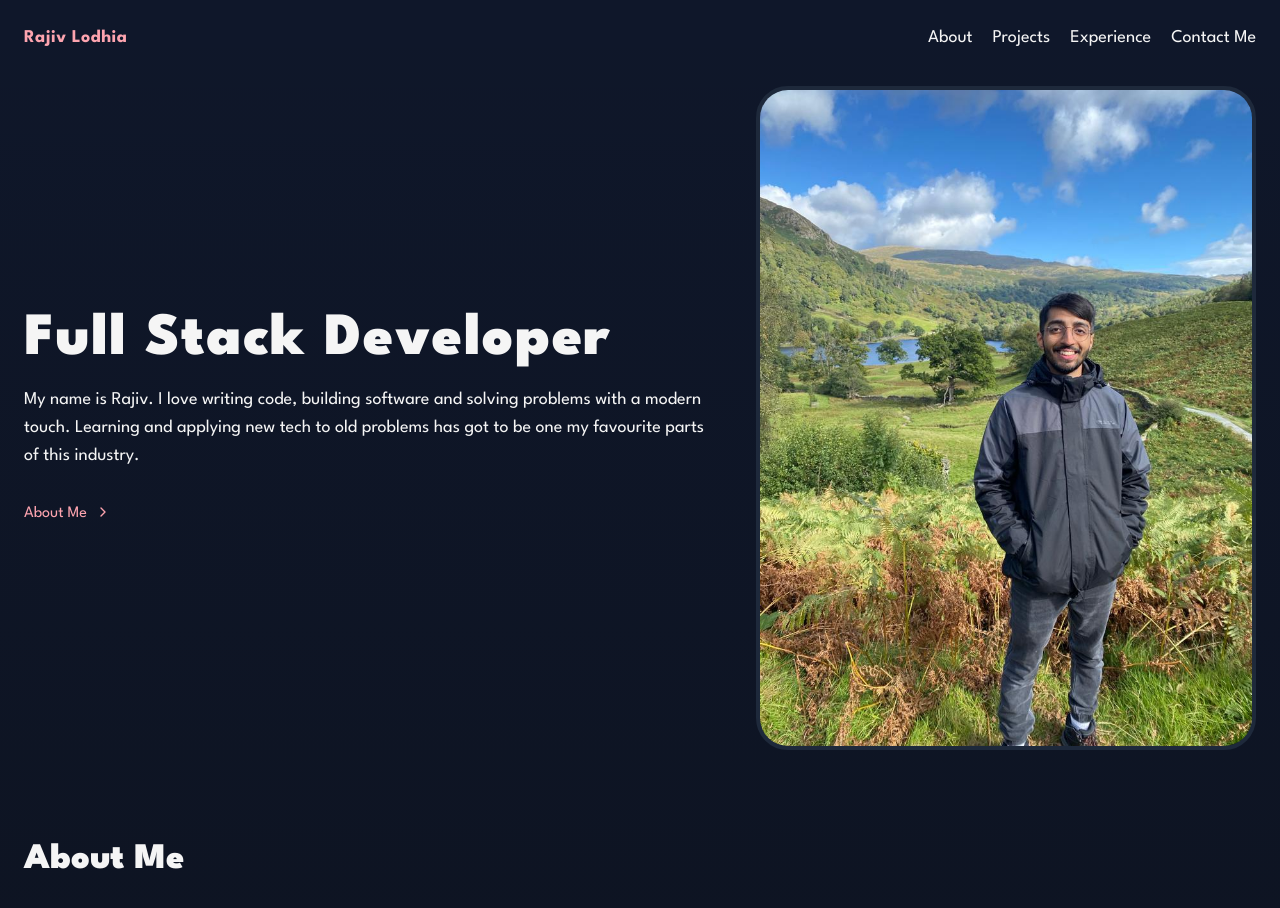
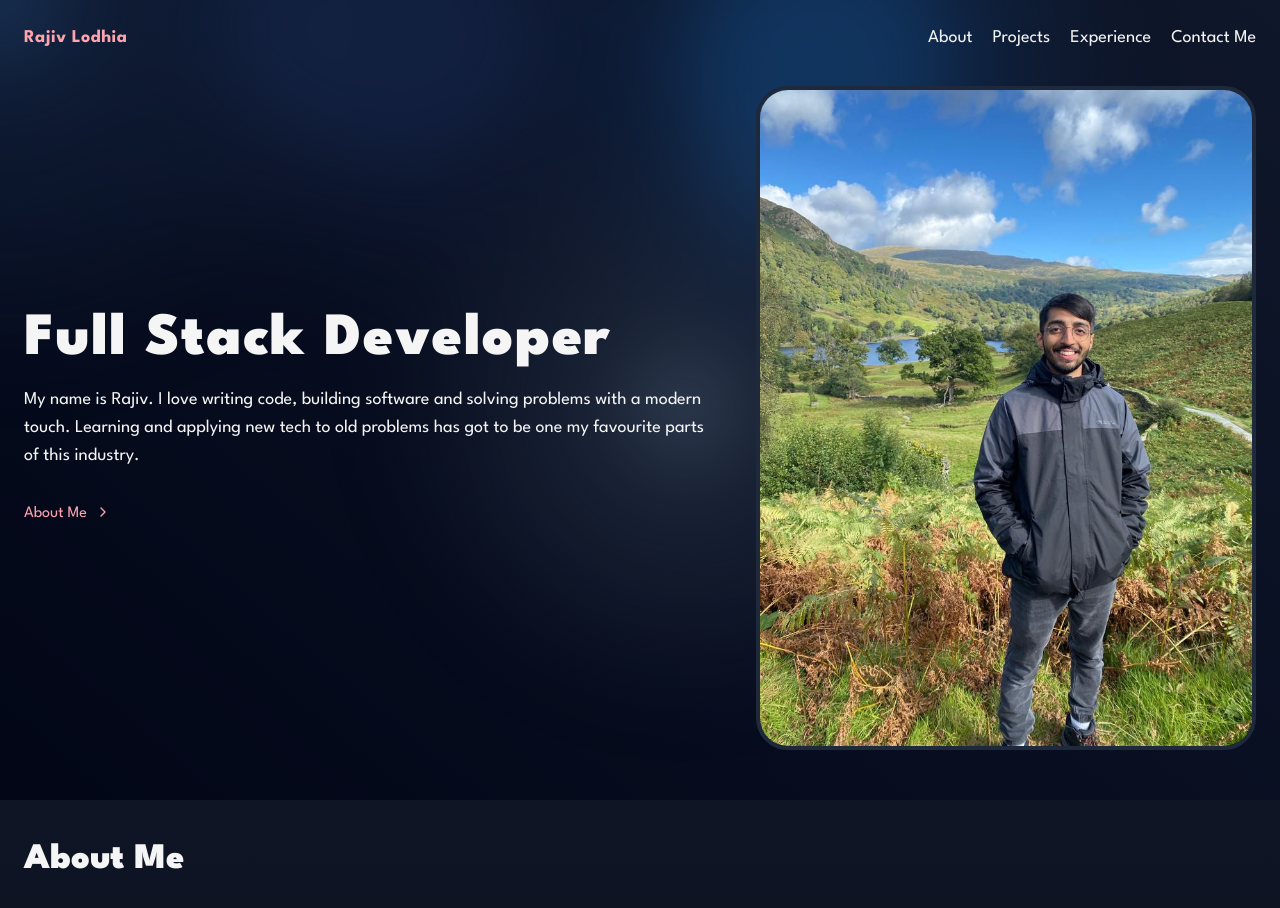
Before and after one commit to rajivlodhia/rajivlodhia, a Next.js app: page / in a window 1280 px wide. Shown: the top 908 px of the page. Built offline with nearby package versions, Linux system fonts and the light colour scheme.

Commit message:
Add background gradient animation

```diff
--- a/src/app/layout.tsx
+++ b/src/app/layout.tsx
@@ -3,6 +3,7 @@
 import './globals.css'
 import { cn } from '@/lib/utils'
 import _Link from '@/components/ui/_Link'
+import { BackgroundGradientAnimation } from '@/components/ui/background-gradient-animation'
 
 const font = League_Spartan({
     subsets: ['latin'],
@@ -19,6 +20,17 @@
         <html lang="en">
             <body className={cn(font.className, 'min-h-screen bg-slate-900')} style={{ scrollSnapType: 'y mandatory' }}>
                 {children}
+                <BackgroundGradientAnimation
+                    containerClassName="fixed -z-50"
+                    gradientBackgroundStart="rgb(2, 6, 23)"
+                    gradientBackgroundEnd="rgb(15, 23, 42)"
+                    firstColor="8, 15, 31"
+                    secondColor="18, 32, 64"
+                    thirdColor="17, 52, 94"
+                    fourthColor="51, 65, 85"
+                    fifthColor="31, 53, 84"
+                    pointerColor="24, 48, 82"
+                />
             </body>
         </html>
     )
--- /dev/null
+++ b/src/components/ui/background-gradient-animation.tsx
@@ -0,0 +1,170 @@
+'use client'
+
+import { cn } from '@/lib/utils'
+import { useEffect, useRef, useState } from 'react'
+
+export const BackgroundGradientAnimation = ({
+    gradientBackgroundStart = 'rgb(108, 0, 162)',
+    gradientBackgroundEnd = 'rgb(0, 17, 82)',
+    firstColor = '18, 113, 255',
+    secondColor = '221, 74, 255',
+    thirdColor = '100, 220, 255',
+    fourthColor = '200, 50, 50',
+    fifthColor = '180, 180, 50',
+    pointerColor = '140, 100, 255',
+    size = '80%',
+    blendingValue = 'hard-light',
+    children,
+    className,
+    interactive = true,
+    containerClassName,
+}: {
+    gradientBackgroundStart?: string
+    gradientBackgroundEnd?: string
+    firstColor?: string
+    secondColor?: string
+    thirdColor?: string
+    fourthColor?: string
+    fifthColor?: string
+    pointerColor?: string
+    size?: string
+    blendingValue?: string
+    children?: React.ReactNode
+    className?: string
+    interactive?: boolean
+    containerClassName?: string
+}) => {
+    const interactiveRef = useRef<HTMLDivElement>(null)
+
+    const [curX, setCurX] = useState(0)
+    const [curY, setCurY] = useState(0)
+    const [tgX, setTgX] = useState(0)
+    const [tgY, setTgY] = useState(0)
+    useEffect(() => {
+        document.body.style.setProperty('--gradient-background-start', gradientBackgroundStart)
+        document.body.style.setProperty('--gradient-background-end', gradientBackgroundEnd)
+        document.body.style.setProperty('--first-color', firstColor)
+        document.body.style.setProperty('--second-color', secondColor)
+        document.body.style.setProperty('--third-color', thirdColor)
+        document.body.style.setProperty('--fourth-color', fourthColor)
+        document.body.style.setProperty('--fifth-color', fifthColor)
+        document.body.style.setProperty('--pointer-color', pointerColor)
+        document.body.style.setProperty('--size', size)
+        document.body.style.setProperty('--blending-value', blendingValue)
+    }, [])
+
+    useEffect(() => {
+        function move() {
+            if (!interactiveRef.current) {
+                return
+            }
+            setCurX(curX + (tgX - curX) / 20)
+            setCurY(curY + (tgY - curY) / 20)
+            interactiveRef.current.style.transform = `translate(${Math.round(curX)}px, ${Math.round(curY)}px)`
+        }
+
+        move()
+    }, [tgX, tgY])
+
+    const handleMouseMove = (event: React.MouseEvent<HTMLDivElement>) => {
+        if (interactiveRef.current) {
+            const rect = interactiveRef.current.getBoundingClientRect()
+            setTgX(event.clientX - rect.left)
+            setTgY(event.clientY - rect.top)
+        }
+    }
+
+    const [isSafari, setIsSafari] = useState(false)
+    useEffect(() => {
+        setIsSafari(/^((?!chrome|android).)*safari/i.test(navigator.userAgent))
+    }, [])
+
+    return (
+        <div
+            className={cn(
+                'h-screen w-screen relative overflow-hidden top-0 left-0 bg-[linear-gradient(40deg,var(--gradient-background-start),var(--gradient-background-end))]',
+                containerClassName
+            )}
+        >
+            <svg className="hidden">
+                <defs>
+                    <filter id="blurMe">
+                        <feGaussianBlur in="SourceGraphic" stdDeviation="10" result="blur" />
+                        <feColorMatrix
+                            in="blur"
+                            mode="matrix"
+                            values="1 0 0 0 0  0 1 0 0 0  0 0 1 0 0  0 0 0 18 -8"
+                            result="goo"
+                        />
+                        <feBlend in="SourceGraphic" in2="goo" />
+                    </filter>
+                </defs>
+            </svg>
+            <div className={cn('', className)}>{children}</div>
+            <div
+                className={cn(
+                    'gradients-container h-full w-full blur-lg',
+                    isSafari ? 'blur-2xl' : '[filter:url(#blurMe)_blur(40px)]'
+                )}
+            >
+                <div
+                    className={cn(
+                        `absolute [background:radial-gradient(circle_at_center,_var(--first-color)_0,_var(--first-color)_50%)_no-repeat]`,
+                        `[mix-blend-mode:var(--blending-value)] w-[var(--size)] h-[var(--size)] top-[calc(50%-var(--size)/2)] left-[calc(50%-var(--size)/2)]`,
+                        `[transform-origin:center_center]`,
+                        `animate-first`,
+                        `opacity-100`
+                    )}
+                ></div>
+                <div
+                    className={cn(
+                        `absolute [background:radial-gradient(circle_at_center,_rgba(var(--second-color),_0.8)_0,_rgba(var(--second-color),_0)_50%)_no-repeat]`,
+                        `[mix-blend-mode:var(--blending-value)] w-[var(--size)] h-[var(--size)] top-[calc(50%-var(--size)/2)] left-[calc(50%-var(--size)/2)]`,
+                        `[transform-origin:calc(50%-400px)]`,
+                        `animate-second`,
+                        `opacity-100`
+                    )}
+                ></div>
+                <div
+                    className={cn(
+                        `absolute [background:radial-gradient(circle_at_center,_rgba(var(--third-color),_0.8)_0,_rgba(var(--third-color),_0)_50%)_no-repeat]`,
+                        `[mix-blend-mode:var(--blending-value)] w-[var(--size)] h-[var(--size)] top-[calc(50%-var(--size)/2)] left-[calc(50%-var(--size)/2)]`,
+                        `[transform-origin:calc(50%+400px)]`,
+                        `animate-third`,
+                        `opacity-100`
+                    )}
+                ></div>
+                <div
+                    className={cn(
+                        `absolute [background:radial-gradient(circle_at_center,_rgba(var(--fourth-color),_0.8)_0,_rgba(var(--fourth-color),_0)_50%)_no-repeat]`,
+                        `[mix-blend-mode:var(--blending-value)] w-[var(--size)] h-[var(--size)] top-[calc(50%-var(--size)/2)] left-[calc(50%-var(--size)/2)]`,
+                        `[transform-origin:calc(50%-200px)]`,
+                        `animate-fourth`,
+                        `opacity-70`
+                    )}
+                ></div>
+                <div
+                    className={cn(
+                        `absolute [background:radial-gradient(circle_at_center,_rgba(var(--fifth-color),_0.8)_0,_rgba(var(--fifth-color),_0)_50%)_no-repeat]`,
+                        `[mix-blend-mode:var(--blending-value)] w-[var(--size)] h-[var(--size)] top-[calc(50%-var(--size)/2)] left-[calc(50%-var(--size)/2)]`,
+                        `[transform-origin:calc(50%-800px)_calc(50%+800px)]`,
+                        `animate-fifth`,
+                        `opacity-100`
+                    )}
+                ></div>
+
+                {interactive && (
+                    <div
+                        ref={interactiveRef}
+                        onMouseMove={handleMouseMove}
+                        className={cn(
+                            `absolute [background:radial-gradient(circle_at_center,_rgba(var(--pointer-color),_0.8)_0,_rgba(var(--pointer-color),_0)_50%)_no-repeat]`,
+                            `[mix-blend-mode:var(--blending-value)] w-full h-full -top-1/2 -left-1/2`,
+                            `opacity-70`
+                        )}
+                    ></div>
+                )}
+            </div>
+        </div>
+    )
+}
--- a/tailwind.config.ts
+++ b/tailwind.config.ts
@@ -1,80 +1,113 @@
-import type { Config } from "tailwindcss"
+import type { Config } from 'tailwindcss'
 
 const config = {
-  darkMode: ["class"],
-  content: [
-    './pages/**/*.{ts,tsx}',
-    './components/**/*.{ts,tsx}',
-    './app/**/*.{ts,tsx}',
-    './src/**/*.{ts,tsx}',
-	],
-  prefix: "",
+    darkMode: ['class'],
+    content: ['./pages/**/*.{ts,tsx}', './components/**/*.{ts,tsx}', './app/**/*.{ts,tsx}', './src/**/*.{ts,tsx}'],
+    prefix: '',
     theme: {
         container: {
             center: true,
-      padding: "2rem",
+            padding: '2rem',
             screens: {
-        "2xl": "1400px",
+                '2xl': '1400px',
             },
         },
         extend: {
             colors: {
-        border: "hsl(var(--border))",
-        input: "hsl(var(--input))",
-        ring: "hsl(var(--ring))",
-        background: "hsl(var(--background))",
-        foreground: "hsl(var(--foreground))",
+                border: 'hsl(var(--border))',
+                input: 'hsl(var(--input))',
+                ring: 'hsl(var(--ring))',
+                background: 'hsl(var(--background))',
+                foreground: 'hsl(var(--foreground))',
                 primary: {
-          DEFAULT: "hsl(var(--primary))",
-          foreground: "hsl(var(--primary-foreground))",
+                    DEFAULT: 'hsl(var(--primary))',
+                    foreground: 'hsl(var(--primary-foreground))',
                 },
                 secondary: {
-          DEFAULT: "hsl(var(--secondary))",
-          foreground: "hsl(var(--secondary-foreground))",
+                    DEFAULT: 'hsl(var(--secondary))',
+                    foreground: 'hsl(var(--secondary-foreground))',
                 },
                 destructive: {
-          DEFAULT: "hsl(var(--destructive))",
-          foreground: "hsl(var(--destructive-foreground))",
+                    DEFAULT: 'hsl(var(--destructive))',
+                    foreground: 'hsl(var(--destructive-foreground))',
                 },
                 muted: {
-          DEFAULT: "hsl(var(--muted))",
-          foreground: "hsl(var(--muted-foreground))",
+                    DEFAULT: 'hsl(var(--muted))',
+                    foreground: 'hsl(var(--muted-foreground))',
                 },
                 accent: {
-          DEFAULT: "hsl(var(--accent))",
-          foreground: "hsl(var(--accent-foreground))",
+                    DEFAULT: 'hsl(var(--accent))',
+                    foreground: 'hsl(var(--accent-foreground))',
                 },
                 popover: {
-          DEFAULT: "hsl(var(--popover))",
-          foreground: "hsl(var(--popover-foreground))",
+                    DEFAULT: 'hsl(var(--popover))',
+                    foreground: 'hsl(var(--popover-foreground))',
                 },
                 card: {
-          DEFAULT: "hsl(var(--card))",
-          foreground: "hsl(var(--card-foreground))",
+                    DEFAULT: 'hsl(var(--card))',
+                    foreground: 'hsl(var(--card-foreground))',
                 },
             },
             borderRadius: {
-        lg: "var(--radius)",
-        md: "calc(var(--radius) - 2px)",
-        sm: "calc(var(--radius) - 4px)",
+                lg: 'var(--radius)',
+                md: 'calc(var(--radius) - 2px)',
+                sm: 'calc(var(--radius) - 4px)',
             },
             keyframes: {
-        "accordion-down": {
-          from: { height: "0" },
-          to: { height: "var(--radix-accordion-content-height)" },
+                'accordion-down': {
+                    from: { height: '0' },
+                    to: { height: 'var(--radix-accordion-content-height)' },
                 },
-        "accordion-up": {
-          from: { height: "var(--radix-accordion-content-height)" },
-          to: { height: "0" },
+                'accordion-up': {
+                    from: { height: 'var(--radix-accordion-content-height)' },
+                    to: { height: '0' },
+                },
+                moveHorizontal: {
+                    '0%': {
+                        transform: 'translateX(-50%) translateY(-10%)',
+                    },
+                    '50%': {
+                        transform: 'translateX(50%) translateY(10%)',
+                    },
+                    '100%': {
+                        transform: 'translateX(-50%) translateY(-10%)',
+                    },
+                },
+                moveInCircle: {
+                    '0%': {
+                        transform: 'rotate(0deg)',
+                    },
+                    '50%': {
+                        transform: 'rotate(180deg)',
+                    },
+                    '100%': {
+                        transform: 'rotate(360deg)',
+                    },
+                },
+                moveVertical: {
+                    '0%': {
+                        transform: 'translateY(-50%)',
+                    },
+                    '50%': {
+                        transform: 'translateY(50%)',
+                    },
+                    '100%': {
+                        transform: 'translateY(-50%)',
+                    },
                 },
             },
             animation: {
-        "accordion-down": "accordion-down 0.2s ease-out",
-        "accordion-up": "accordion-up 0.2s ease-out",
+                'accordion-down': 'accordion-down 0.2s ease-out',
+                'accordion-up': 'accordion-up 0.2s ease-out',
+                first: 'moveVertical 30s ease infinite',
+                second: 'moveInCircle 20s reverse infinite',
+                third: 'moveInCircle 40s linear infinite',
+                fourth: 'moveHorizontal 40s ease infinite',
+                fifth: 'moveInCircle 20s ease infinite',
             },
         },
     },
-  plugins: [require("tailwindcss-animate")],
+    plugins: [require('tailwindcss-animate')],
 } satisfies Config
 
 export default config
```
Lines whose indentation alone changed are shown as unchanged.
